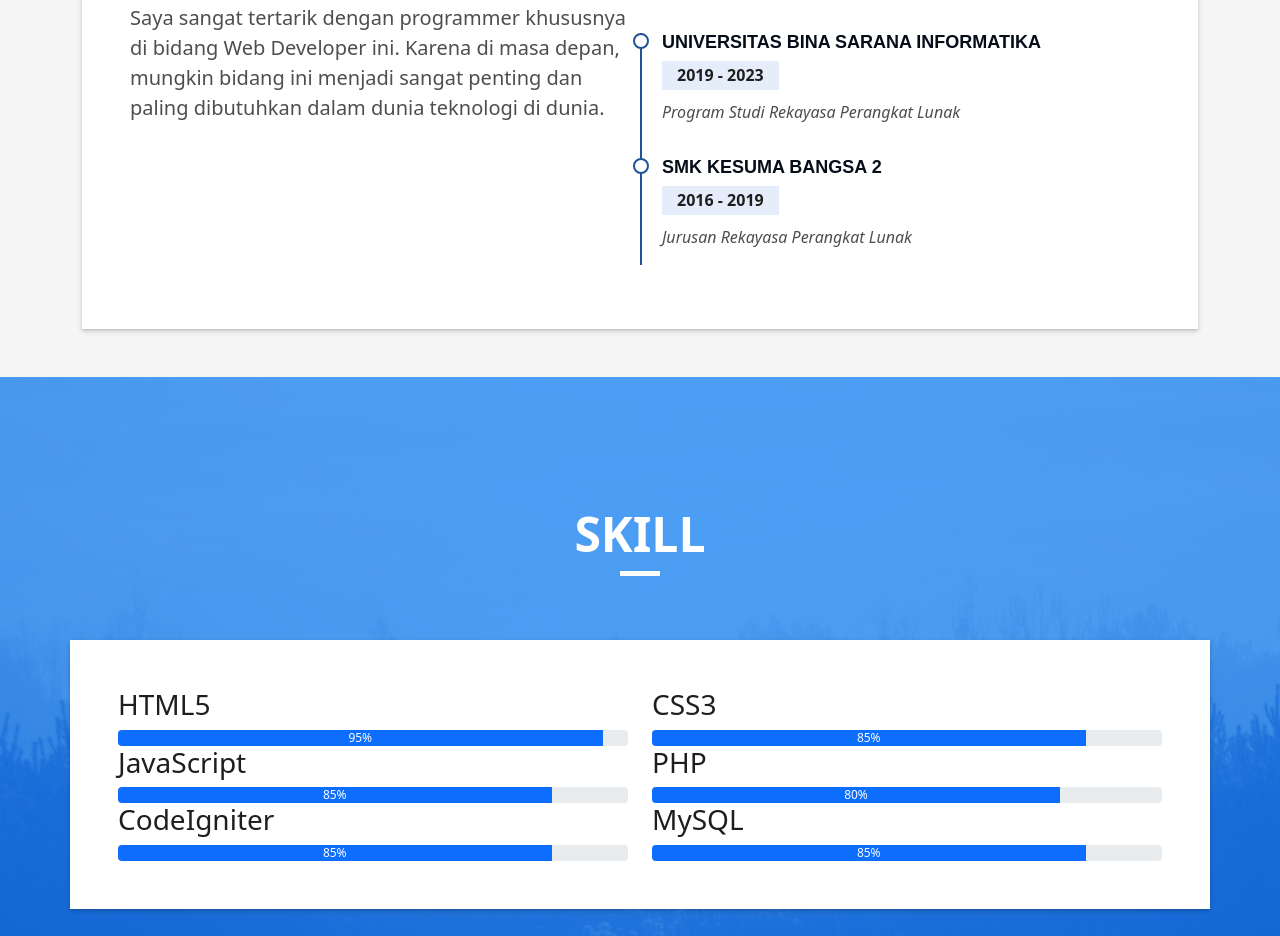
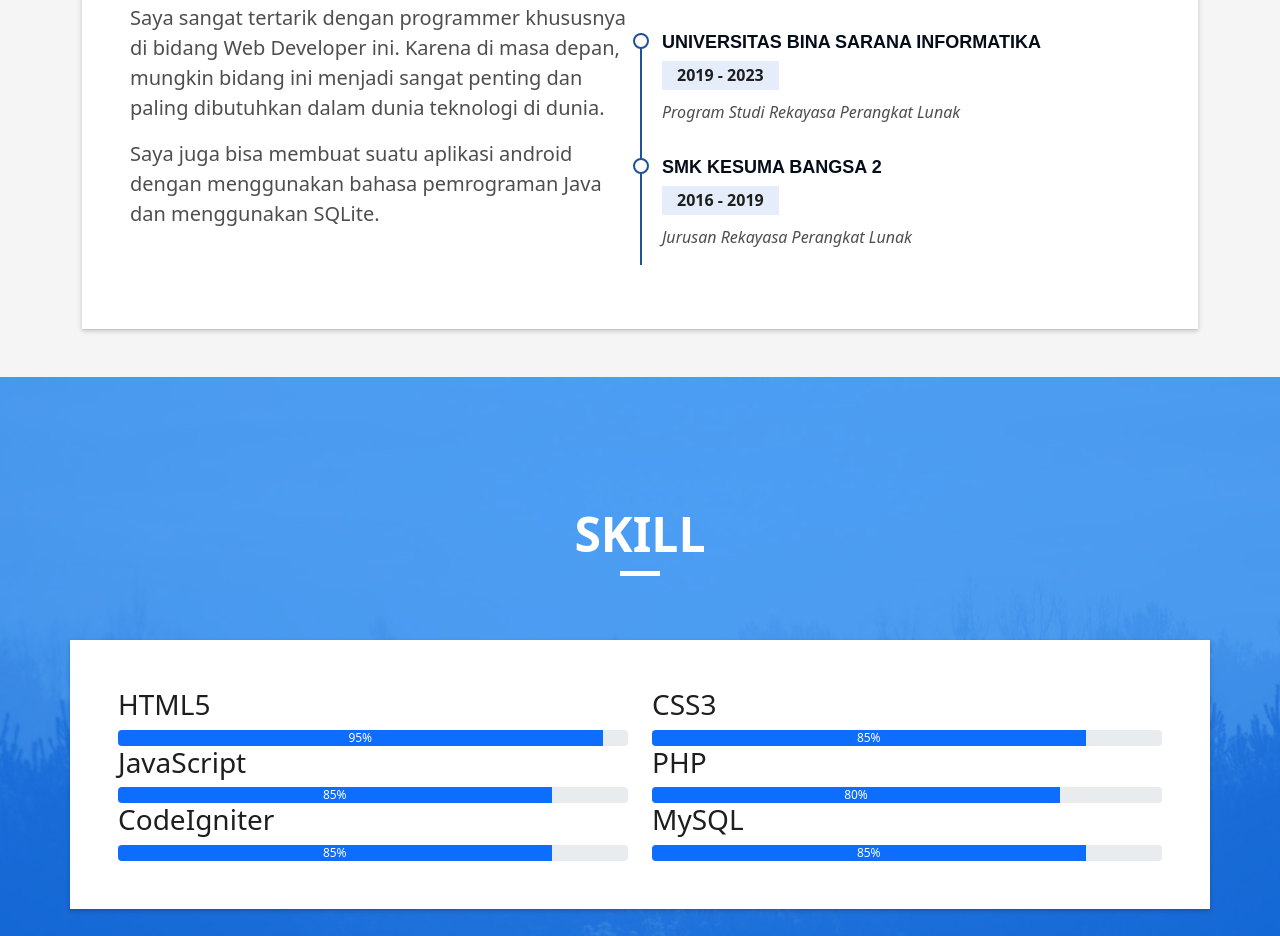
Before and after one commit to soninrfq/soni_nrfq.github.io, a plain HTML site: page index.html in a window 1280 px wide. Shown: the part 1325-2261 px from the top of the page. Drawn offline with Linux system fonts and the light colour scheme.

Commit message:
upload pertama

```diff
--- a/index.html
+++ b/index.html
@@ -136,6 +136,10 @@
                       Saya sangat tertarik dengan programmer khususnya di bidang Web Developer ini. Karena
                       di masa depan, mungkin bidang ini menjadi sangat penting dan paling dibutuhkan dalam
                       dunia teknologi di dunia.
+                    </p>
+                    <p class="lead">
+                      Saya juga bisa membuat suatu aplikasi android dengan menggunakan bahasa pemrograman
+                      Java dan menggunakan SQLite.
                     </p>
                   </div>
                 </div>
```
